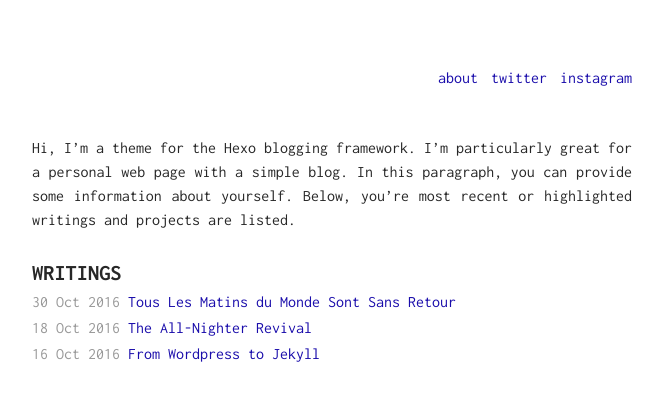
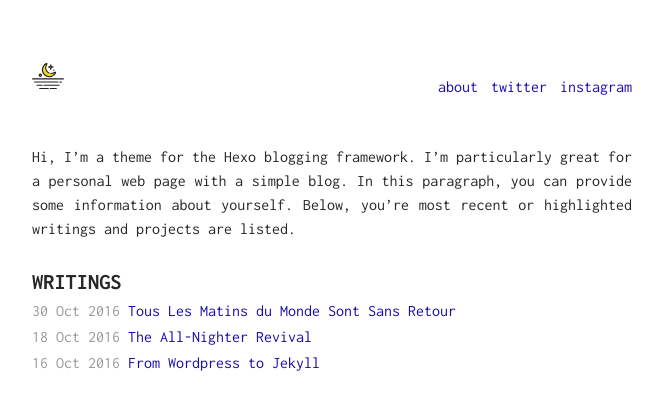
Before and after one commit to miscmoon/miscmoon.github.io, a Jekyll site: the page built from index.html, in a window 1280 px wide. Shown: the top 410 px of the page, without its empty margins (308-971 px from the left). Built offline with Jekyll 4.4.1, drawn with Linux system fonts in a browser that asks for light colours.

Commit message:
Update index.html

```diff
--- a/index.html
+++ b/index.html
@@ -4,7 +4,7 @@ layout: default
 
 <div class="header">
   <a href="http://miscmoon.github.io" class="logo" title="Index /">
-    <img src="/assets/img/moon.svg" alt="Index" width=auto height=auto>
+    <img src="/assets/img/moon.svg" alt="Index" width="32" height=auto>
   </a>
     <ul>
         {% for item in site.data.navigation %}
```
